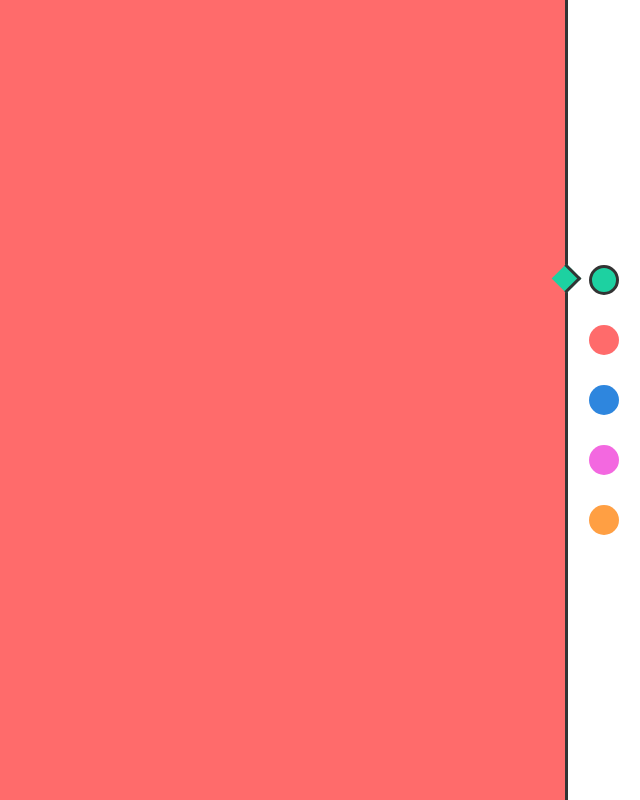
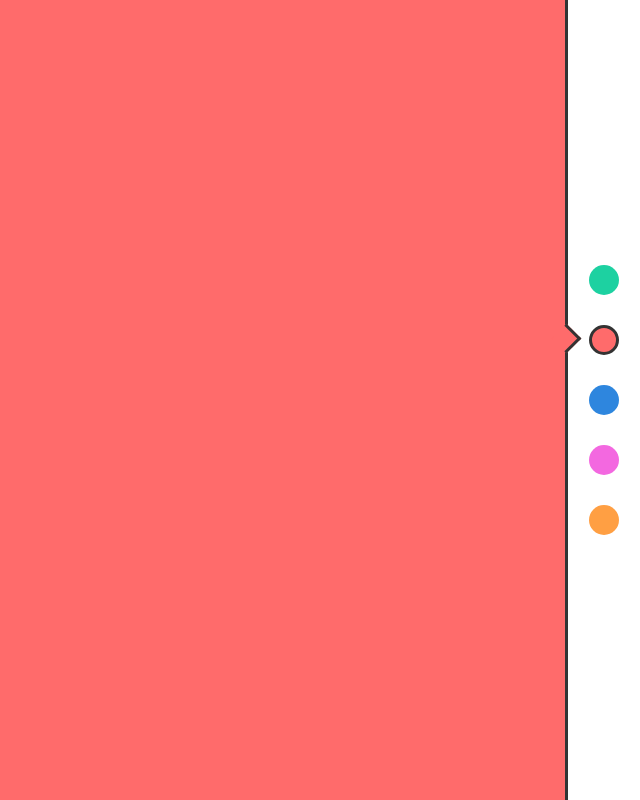
Before and after one commit to CJR85/change-bg-color, a plain HTML site: page index.html in a window 1280 px wide. Both pictures are taken after a click on the element 1244 px from the left and 340 px from the top of the page. Shown: the whole page, without its empty margins (640-1280 px from the left). Drawn offline with Linux system fonts and the light colour scheme.

Commit message:
Create function to mark active selected color

```diff
--- a/index.html
+++ b/index.html
@@ -23,6 +23,12 @@
     <script>
       function changeColor(color) {
         document.body.style.background = color;
+
+        // Mark as active selected color
+        document.querySelectorAll('span').forEach(function (item) {
+          item.classList.remove('active');
+        });
+        event.target.classList.add('active');
       }
     </script>
   </body>
```
